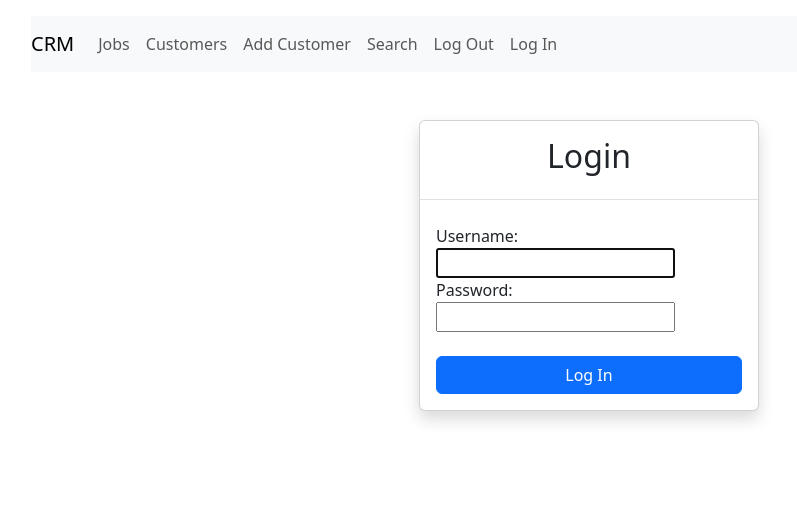
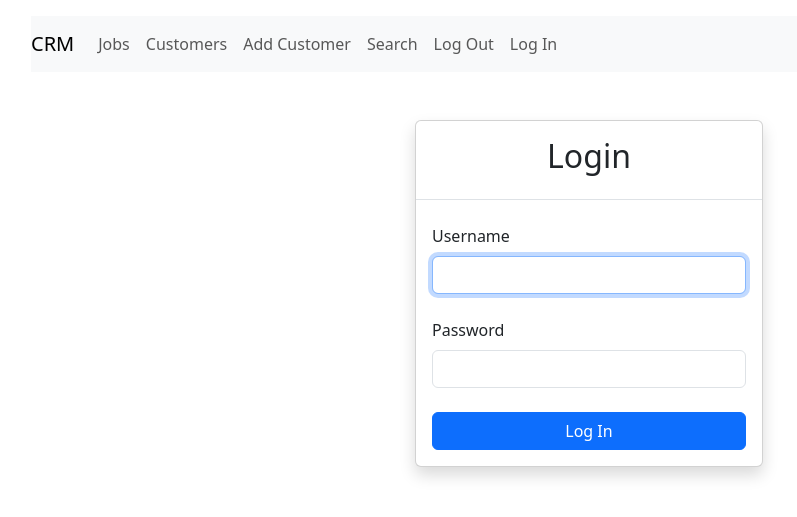
Before and after one commit to dedgars/crm_system, a Django app: page /accounts/login/ in a window 1280 px wide. Shown: the part 17-534 px from the top of the page, without its empty margins (51-848 px from the left). Run offline with Django 4.2, Linux system fonts and the light colour scheme; some libraries are stand-ins or nearby versions.

Commit message:
Login form styling, search results styling.

```diff
--- a/crm_system/settings.py
+++ b/crm_system/settings.py
@@ -44,6 +44,7 @@ INSTALLED_APPS = [
     'django.contrib.staticfiles',
     'customers.apps.CustomersConfig',
     'bootstrap5',
+    'widget_tweaks',
 ]
 
 MIDDLEWARE = [
--- a/customers/templates/customers/search_results.html
+++ b/customers/templates/customers/search_results.html
@@ -7,7 +7,7 @@
     <ul>
     {% for customer in results %}
         <li>
-            {{ customer }}
+            <a href="{% url 'customers:customer_detail'  customer.customer_id %}">{{ customer }}</a>
         </li>
     {% endfor %}
     </ul>
--- a/templates/registration/login.html
+++ b/templates/registration/login.html
@@ -3,12 +3,10 @@
 
 {% load bootstrap5 %}
 {% bootstrap_css %}
+{% load widget_tweaks %}
 
 {% block content %}
-<div class="container">
 
-
-<body class="main-bg">
   <div class="container">
     <div class="row justify-content-center mt-5">
       <div class="col-lg-4 col-md-6 col-sm-6">
@@ -17,21 +15,31 @@
             <h2 class="p-3">Login</h2>
           </div>
           <div class="card-body">
-            <form method="post">
+            <form method="POST">
+
               {% csrf_token %}
+
               <div class="mb-4">
-               {{ form }}
+                <label for="username" class="form-label">Username</label>
+                {% render_field form.username class="form-control" %}
               </div>
+
+              <div class="mb-4">
+                <label for="password" class="form-label">Password</label>
+                {% render_field form.password class="form-control" %}
+              </div>
+
               <div class="d-grid">
                 <button type="submit" class="btn btn-primary">Log In</button>
               </div>
+
             </form>
           </div>
         </div>
       </div>
     </div>
   </div>
-</body>
 
-</html>
+
+
   {% endblock %}
```
Also changed, not shown: customers/views.py (+8 -2 lines). Lines whose indentation alone changed are shown as unchanged.
